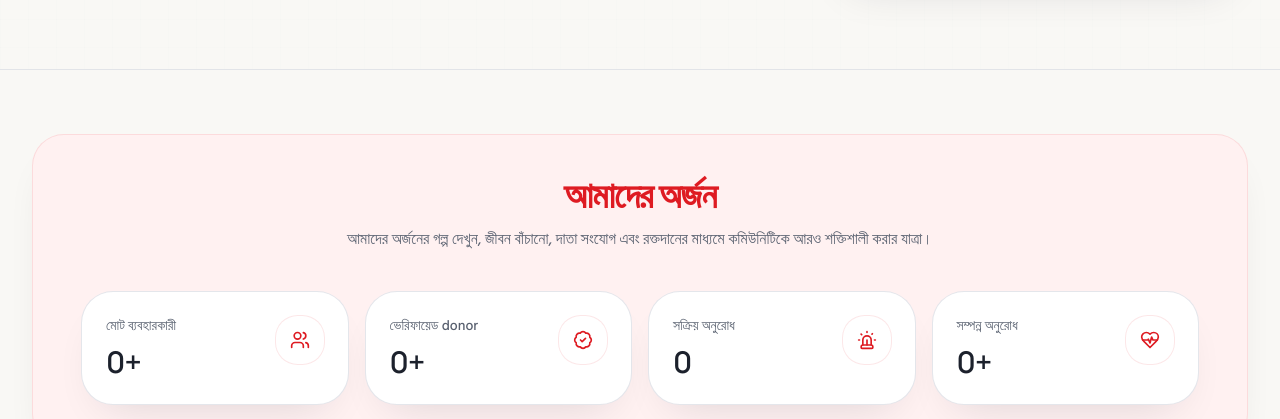
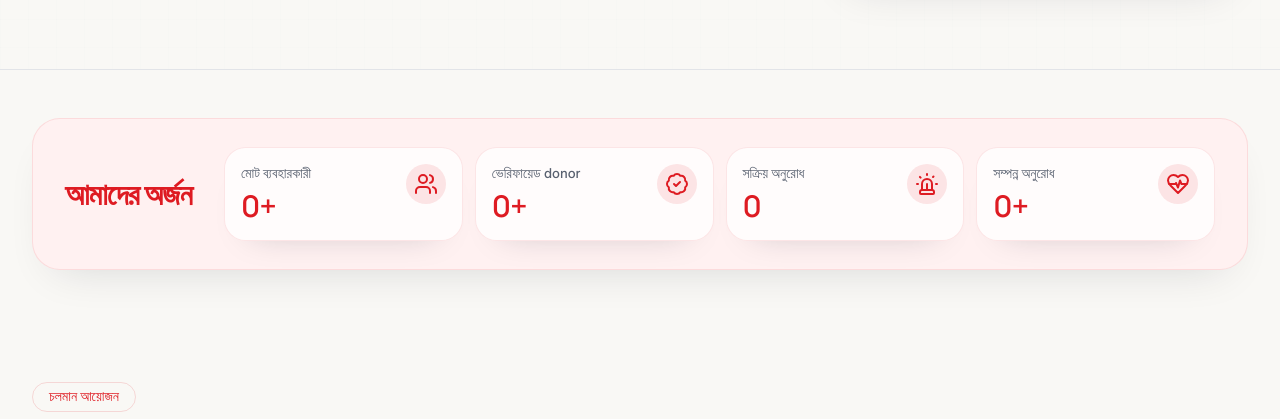
Before and after one commit to JAHURULNILL/blood_doner, a Next.js app: page / in a window 1280 px wide. Shown: the part 528-947 px from the top of the page. Built offline with nearby package versions, Linux system fonts and the light colour scheme; no server answers; the database is empty.

Commit message:
Compact homepage achievements section

```diff
--- a/app/(public)/page.tsx
+++ b/app/(public)/page.tsx
@@ -1,7 +1,6 @@
 import Link from "next/link";
 import { BadgeCheck, Check, HeartPulse, Siren, Users } from "lucide-react";
 import { getHomeData } from "@/lib/data";
-import { StatCard } from "@/components/cards/stat-card";
 import { MedicalCampCarousel } from "@/components/sections/medical-camp-carousel";
 import { Button } from "@/components/ui/button";
 import { Card, CardContent } from "@/components/ui/card";
@@ -14,6 +13,13 @@ export default async function HomePage() {
     "শরীরে নতুন রক্তকোষ তৈরিতে ভূমিকা রাখে",
     "নিয়মিত স্বাস্থ্য পরীক্ষার সুযোগ বাড়ায়",
     "মানসিক তৃপ্তি ও সামাজিক দায়বদ্ধতা জাগায়"
+  ];
+
+  const achievementItems = [
+    { label: "মোট ব্যবহারকারী", value: `${stats.totalUsers}+`, icon: Users },
+    { label: "ভেরিফায়েড donor", value: `${stats.totalDonors}+`, icon: BadgeCheck },
+    { label: "সক্রিয় অনুরোধ", value: `${stats.activeRequests}`, icon: Siren },
+    { label: "সম্পন্ন অনুরোধ", value: `${stats.fulfilledRequests}+`, icon: HeartPulse }
   ];
 
   const faqItems = [
@@ -90,20 +96,33 @@ export default async function HomePage() {
         </div>
       </section>
 
-      <section className="container-shell py-16">
-        <div className="rounded-[2rem] border border-primary/10 bg-[#fff1f1] px-6 py-10 shadow-soft sm:px-8 lg:px-12">
-          <div className="mx-auto max-w-4xl space-y-3 text-center">
-            <h2 className="font-display text-3xl font-semibold tracking-tight text-primary sm:text-4xl">আমাদের অর্জন</h2>
-            <p className="text-sm leading-7 text-muted-foreground sm:text-base">
-              আমাদের অর্জনের গল্প দেখুন, জীবন বাঁচানো, দাতা সংযোগ এবং রক্তদানের মাধ্যমে কমিউনিটিকে আরও শক্তিশালী করার যাত্রা।
-            </p>
-          </div>
+      <section className="container-shell py-10 sm:py-12">
+        <div className="rounded-[1.75rem] border border-primary/10 bg-[#fff1f1] px-5 py-6 shadow-soft sm:px-7 sm:py-7 lg:px-8">
+          <div className="flex flex-col gap-6 lg:flex-row lg:items-center lg:gap-8">
+            <div className="shrink-0">
+              <h2 className="font-display text-2xl font-semibold tracking-tight text-primary sm:text-3xl">
+                আমাদের অর্জন
+              </h2>
+            </div>
 
-          <div className="mt-10 grid gap-4 sm:grid-cols-2 xl:grid-cols-4">
-            <StatCard label="মোট ব্যবহারকারী" value={`${stats.totalUsers}+`} icon={Users} />
-            <StatCard label="ভেরিফায়েড donor" value={`${stats.totalDonors}+`} icon={BadgeCheck} />
-            <StatCard label="সক্রিয় অনুরোধ" value={`${stats.activeRequests}`} icon={Siren} />
-            <StatCard label="সম্পন্ন অনুরোধ" value={`${stats.fulfilledRequests}+`} icon={HeartPulse} />
+            <div className="grid flex-1 gap-3 sm:grid-cols-2 xl:grid-cols-4">
+              {achievementItems.map(({ label, value, icon: Icon }) => (
+                <div
+                  key={label}
+                  className="rounded-[1.35rem] border border-primary/10 bg-white/80 px-4 py-4 shadow-[0_18px_35px_-28px_rgba(15,23,42,0.25)]"
+                >
+                  <div className="flex items-start justify-between gap-3">
+                    <div className="space-y-1">
+                      <p className="text-xs font-medium text-muted-foreground sm:text-sm">{label}</p>
+                      <p className="font-display text-3xl font-semibold tracking-tight text-primary">{value}</p>
+                    </div>
+                    <div className="flex h-10 w-10 items-center justify-center rounded-full bg-primary/10 text-primary">
+                      <Icon className="h-4.5 w-4.5" />
+                    </div>
+                  </div>
+                </div>
+              ))}
+            </div>
           </div>
         </div>
       </section>
```
